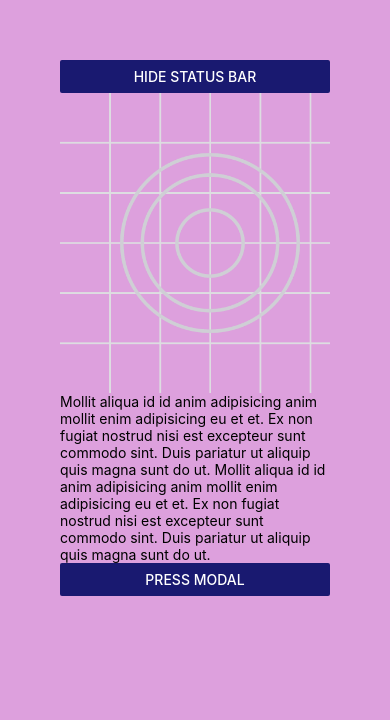
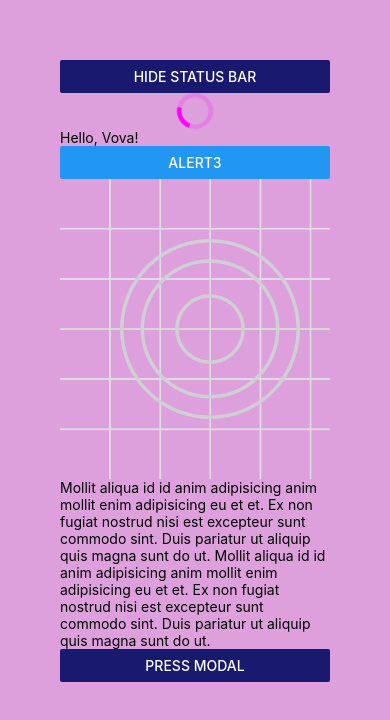
Before and after one commit to AnatoliiStepanovLikhoi/CoreComponents-ReactNative, a React Native app: screen / in a window 390 px wide. Shown: the top 720 px of the page. Built offline with nearby package versions, Linux system fonts and the light colour scheme.

Commit message:
add: activity indicator, alert, custom comp

```diff
--- a/App.js
+++ b/App.js
@@ -8,9 +8,12 @@ import {
   Pressable,
   Modal,
   StatusBar,
+  ActivityIndicator,
+  Alert,
 } from "react-native";
 import { useState } from "react";
 const logoImg = require("./assets/adaptive-icon.png");
+import Greet from "./components/Greet";
 
 export default function App() {
   const [isModalVisible, setIsModalVisible] = useState(false);
@@ -32,6 +35,7 @@ export default function App() {
         onPress={() => setIsStatusbarHidden((prevState) => !prevState)}
         color="midnightblue"
       />
+      <ActivityIndicator size="large" color="magenta" animating={true} />
       <ScrollView>
         {/* <ImageBackground source={logoImg} style={{ flex: 1 }}>
         <Text>
@@ -39,6 +43,29 @@ export default function App() {
           World
         </Text>
       </ImageBackground> */}
+
+        {/* <Button
+          title="Alert"
+          onPress={() => Alert.alert("Invalid data!", "DB connection")}
+        /> */}
+
+        <Greet name="Vova" />
+
+        <Button
+          title="Alert3"
+          onPress={() =>
+            Alert.alert("Invalid data!", "DB connection", [
+              {
+                text: "Cancel",
+                onPress: () => console.log("Canceled pressed"),
+              },
+              {
+                text: "Ok",
+                onPress: () => console.log("Ok pressed"),
+              },
+            ])
+          }
+        />
 
         <Pressable onPress={() => console.log("Image pressed")}>
           <Image source={logoImg} style={{ width: 300, height: 300 }} />
--- /dev/null
+++ b/components/Greet.js
@@ -0,0 +1,9 @@
+import { View, Text } from "react-native";
+
+export default function Greet({ name }) {
+  return (
+    <View>
+      <Text>Hello, {name}!</Text>
+    </View>
+  );
+}
```
